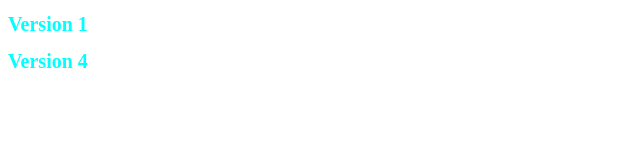
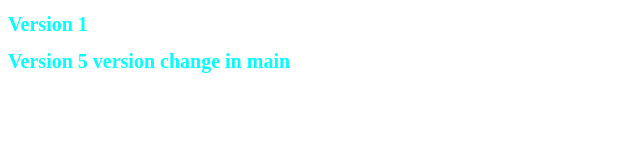
Before and after one commit to bonde2311/newRepo, a plain HTML site: page index.html in a window 1280 px wide. Shown: the whole page, without its empty margins (0-640 px from the left). Drawn offline with Linux system fonts and the light colour scheme.

Commit message:
version 5 main branch change

```diff
--- a/index.html
+++ b/index.html
@@ -8,7 +8,7 @@
 </head>
 <body>
     <h1>Version 1</h1>
-     <h1 id="h1">Version 4</h1>
+     <h1 id="h1">Version 5 version change in main</h1>
 
 </body>
 </html>
```
